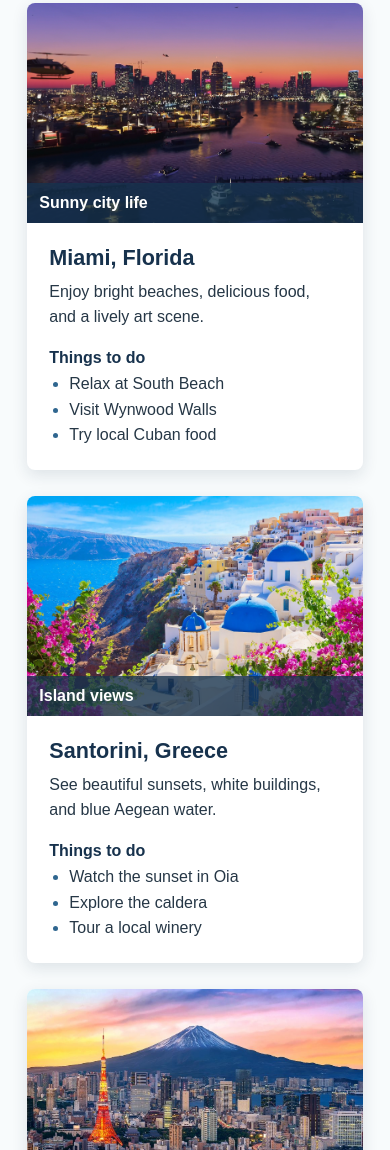
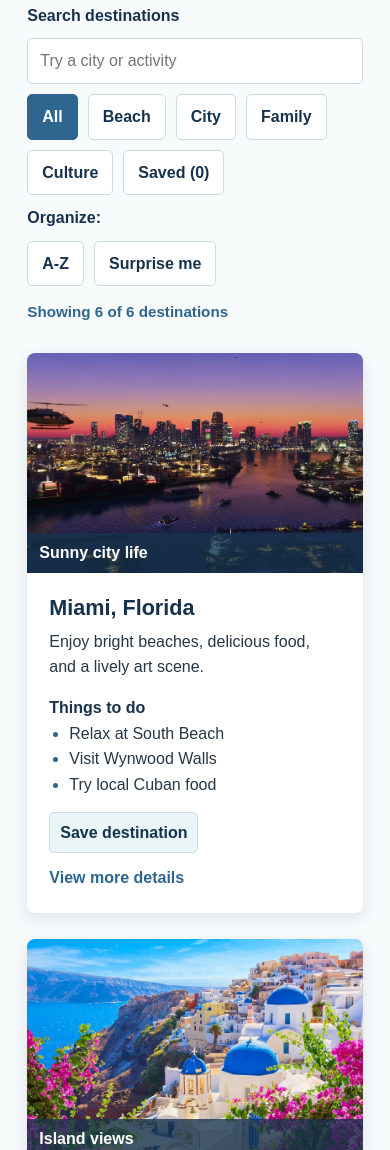
Before and after one commit to privatetom1208/Travel-Destination-Showcase, a plain HTML site: page index.html in a window 390 px wide. Shown: the part 850-2000 px from the top of the page. Drawn offline with Linux system fonts and the light colour scheme.

Commit message:
mini project #7 push

```diff
--- a/css/style.css
+++ b/css/style.css
@@ -122,6 +122,82 @@ nav {
     max-width: 650px;
 }
 
+.gallery-tools {
+    align-items: center;
+    display: flex;
+    flex-wrap: wrap;
+    gap: 10px;
+    margin-bottom: 28px;
+}
+
+.search-label {
+    color: var(--navy);
+    font-weight: bold;
+    width: 100%;
+}
+
+.search-input {
+    border: 1px solid #c9dce4;
+    border-radius: 5px;
+    color: var(--text);
+    font: inherit;
+    max-width: 420px;
+    padding: 9px 12px;
+    width: 100%;
+}
+
+.search-input:focus {
+    border-color: var(--blue);
+    outline: 2px solid rgba(47, 102, 143, .2);
+}
+
+.filter-button,
+.sort-button {
+    background: var(--white);
+    border: 1px solid #c9dce4;
+    border-radius: 5px;
+    color: var(--navy);
+    cursor: pointer;
+    font: inherit;
+    font-weight: bold;
+    padding: 9px 14px;
+}
+
+.filter-button:hover,
+.filter-button:focus,
+.sort-button:hover,
+.sort-button:focus,
+.filter-button.active {
+    background: var(--blue);
+    border-color: var(--blue);
+    color: var(--white);
+}
+
+.filter-button[aria-pressed="true"] {
+    background: var(--blue);
+    border-color: var(--blue);
+    color: var(--white);
+}
+
+.sort-button:disabled {
+    cursor: not-allowed;
+    opacity: .55;
+}
+
+.sort-label {
+    color: var(--navy);
+    font-weight: bold;
+    margin-left: auto;
+}
+
+.result-count {
+    color: var(--blue);
+    font-size: .95rem;
+    font-weight: bold;
+    margin: 4px 0 0;
+    width: 100%;
+}
+
 .destination-grid {
     display: grid;
     gap: 26px;
@@ -186,6 +262,73 @@ nav {
     color: var(--blue);
 }
 
+.details-button {
+    background: none;
+    border: 0;
+    color: var(--blue);
+    cursor: pointer;
+    font: inherit;
+    font-weight: bold;
+    margin-top: 12px;
+    padding: 0;
+}
+
+.details-button:hover,
+.details-button:focus {
+    color: var(--navy);
+    text-decoration: underline;
+}
+
+.save-button {
+    background: var(--sky);
+    border: 1px solid #c9dce4;
+    border-radius: 5px;
+    color: var(--navy);
+    cursor: pointer;
+    font: inherit;
+    font-weight: bold;
+    margin: 14px 12px 0 0;
+    padding: 7px 10px;
+}
+
+.save-button:hover,
+.save-button:focus,
+.save-button[aria-pressed="true"] {
+    background: var(--blue);
+    border-color: var(--blue);
+    color: var(--white);
+}
+
+.destination-dialog {
+    border: 0;
+    border-radius: 8px;
+    box-shadow: 0 8px 30px rgba(23, 50, 77, .25);
+    color: var(--text);
+    max-width: 430px;
+    padding: 28px;
+    width: calc(100% - 32px);
+}
+
+.destination-dialog::backdrop {
+    background: rgba(23, 50, 77, .55);
+}
+
+.dialog-close {
+    background: var(--blue);
+    border: 0;
+    border-radius: 5px;
+    color: var(--white);
+    cursor: pointer;
+    font: inherit;
+    font-weight: bold;
+    margin-top: 16px;
+    padding: 9px 14px;
+}
+
+.empty-message {
+    grid-column: 1 / -1;
+}
+
 .page-content {
     min-height: 65vh;
 }
@@ -235,6 +378,11 @@ footer {
         grid-template-columns: 1fr;
     }
 
+    .sort-label {
+        margin-left: 0;
+        width: 100%;
+    }
+
     h2 {
         font-size: 2rem;
     }
--- a/index.html
+++ b/index.html
@@ -32,63 +32,14 @@
             <h2>Choose your destination</h2>
             <p class="section-intro">Start with one of these favorite places. Each destination has something different to see and do.</p>
 
-            <div class="destination-grid">
-                <article class="destination-card">
-                    <div class="image-wrap">
-                        <img src="images/miami.jpg" alt="Colorful buildings and a beach in Miami">
-                        <span class="image-overlay">Sunny city life</span>
-                    </div>
-                    <div class="card-content">
-                        <h3>Miami, Florida</h3>
-                        <p>Enjoy bright beaches, delicious food, and a lively art scene.</p>
-                        <h4>Things to do</h4>
-                        <ul>
-                            <li>Relax at South Beach</li>
-                            <li>Visit Wynwood Walls</li>
-                            <li>Try local Cuban food</li>
-                        </ul>
-                    </div>
-                </article>
-
-                <article class="destination-card">
-                    <div class="image-wrap">
-                        <img src="images/santorini.jpg" alt="White buildings and blue water in Santorini">
-                        <span class="image-overlay">Island views</span>
-                    </div>
-                    <div class="card-content">
-                        <h3>Santorini, Greece</h3>
-                        <p>See beautiful sunsets, white buildings, and blue Aegean water.</p>
-                        <h4>Things to do</h4>
-                        <ul>
-                            <li>Watch the sunset in Oia</li>
-                            <li>Explore the caldera</li>
-                            <li>Tour a local winery</li>
-                        </ul>
-                    </div>
-                </article>
-
-                <article class="destination-card">
-                    <div class="image-wrap">
-                        <img src="images/tokyo.jpg" alt="Tokyo city buildings at night">
-                        <span class="image-overlay">Bright city nights</span>
-                    </div>
-                    <div class="card-content">
-                        <h3>Tokyo, Japan</h3>
-                        <p>Experience exciting neighborhoods, amazing food, and rich history.</p>
-                        <h4>Things to do</h4>
-                        <ul>
-                            <li>Visit Senso-ji Temple</li>
-                            <li>Explore Shibuya Crossing</li>
-                            <li>Eat fresh sushi</li>
-                        </ul>
-                    </div>
-                </article>
-            </div>
+            <div id="gallery-tools" class="gallery-tools" aria-label="Gallery controls"></div>
+            <div id="destination-grid" class="destination-grid"></div>
         </section>
     </main>
 
     <footer>
         <p>Created by Thomas Mairella. &copy; 2026 TravelTrekkers.</p>
     </footer>
+    <script src="js/script.js"></script>
 </body>
 </html>
--- /dev/null
+++ b/js/script.js
@@ -0,0 +1,254 @@
+const destinations = [
+    {
+        name: "Miami, Florida",
+        category: "Beach",
+        image: "images/miami.jpg",
+        alt: "Colorful buildings and a beach in Miami",
+        tagline: "Sunny city life",
+        description: "Enjoy bright beaches, delicious food, and a lively art scene.",
+        activities: ["Relax at South Beach", "Visit Wynwood Walls", "Try local Cuban food"]
+    },
+    {
+        name: "Santorini, Greece",
+        category: "Beach",
+        image: "images/santorini.jpg",
+        alt: "White buildings and blue water in Santorini",
+        tagline: "Island views",
+        description: "See beautiful sunsets, white buildings, and blue Aegean water.",
+        activities: ["Watch the sunset in Oia", "Explore the caldera", "Tour a local winery"]
+    },
+    {
+        name: "Tokyo, Japan",
+        category: "City",
+        image: "images/tokyo.jpg",
+        alt: "Tokyo city buildings at night",
+        tagline: "Bright city nights",
+        description: "Experience exciting neighborhoods, amazing food, and rich history.",
+        activities: ["Visit Senso-ji Temple", "Explore Shibuya Crossing", "Eat fresh sushi"]
+    },
+    {
+        name: "Orlando, Florida",
+        category: "Family",
+        image: "images/orlando.jpg",
+        alt: "Sunny outdoor scenery in Florida",
+        tagline: "Fun for everyone",
+        description: "Find exciting attractions, relaxing parks, and plenty of family fun.",
+        activities: ["Visit a theme park", "Explore Lake Eola", "Try a local food hall"]
+    },
+    {
+        name: "Mykonos, Greece",
+        category: "Beach",
+        image: "images/mykonos.jpg",
+        alt: "Bright island buildings beside blue water",
+        tagline: "Relaxed island days",
+        description: "Enjoy peaceful beaches, charming streets, and fresh Mediterranean food.",
+        activities: ["Walk Little Venice", "Relax at Platis Gialos", "Explore the windmills"]
+    },
+    {
+        name: "Kyoto, Japan",
+        category: "Culture",
+        image: "images/kyoto.jpg",
+        alt: "Colorful city lights in Japan",
+        tagline: "History and tradition",
+        description: "Discover quiet temples, beautiful gardens, and unforgettable traditions.",
+        activities: ["Visit Fushimi Inari", "Walk through Gion", "See Arashiyama Bamboo Grove"]
+    }
+];
+
+const gallery = document.querySelector("#destination-grid");
+const tools = document.querySelector("#gallery-tools");
+let currentFilter = "All";
+let sortAlphabetically = false;
+let searchQuery = "";
+let showSavedOnly = false;
+const savedDestinations = new Set();
+let resultCount;
+let savedButton;
+let surpriseButton;
+
+function createControls() {
+    const categories = ["All", ...new Set(destinations.map((destination) => destination.category))];
+
+    const searchLabel = document.createElement("label");
+    searchLabel.className = "search-label";
+    searchLabel.htmlFor = "destination-search";
+    searchLabel.textContent = "Search destinations";
+
+    const searchInput = document.createElement("input");
+    searchInput.className = "search-input";
+    searchInput.id = "destination-search";
+    searchInput.type = "search";
+    searchInput.placeholder = "Try a city or activity";
+    searchInput.addEventListener("input", () => {
+        searchQuery = searchInput.value.trim().toLocaleLowerCase();
+        displayDestinations();
+    });
+    tools.append(searchLabel, searchInput);
+
+    categories.forEach((category) => {
+        const button = document.createElement("button");
+        button.className = "filter-button" + (category === "All" ? " active" : "");
+        button.textContent = category;
+        button.type = "button";
+        button.setAttribute("aria-pressed", String(category === "All"));
+        button.addEventListener("click", () => {
+            currentFilter = category;
+            document.querySelectorAll(".filter-button").forEach((filterButton) => {
+                filterButton.classList.toggle("active", filterButton === button);
+                filterButton.setAttribute("aria-pressed", String(filterButton === button));
+            });
+            displayDestinations();
+        });
+        tools.append(button);
+    });
+
+    savedButton = document.createElement("button");
+    savedButton.className = "filter-button saved-filter";
+    savedButton.type = "button";
+    savedButton.setAttribute("aria-pressed", "false");
+    savedButton.addEventListener("click", () => {
+        showSavedOnly = !showSavedOnly;
+        savedButton.classList.toggle("active", showSavedOnly);
+        savedButton.setAttribute("aria-pressed", String(showSavedOnly));
+        displayDestinations();
+    });
+    tools.append(savedButton);
+
+    const sortLabel = document.createElement("span");
+    sortLabel.className = "sort-label";
+    sortLabel.textContent = "Organize:";
+    tools.append(sortLabel);
+
+    const sortButton = document.createElement("button");
+    sortButton.className = "sort-button";
+    sortButton.textContent = "A-Z";
+    sortButton.type = "button";
+    sortButton.setAttribute("aria-pressed", "false");
+    sortButton.addEventListener("click", () => {
+        sortAlphabetically = !sortAlphabetically;
+        sortButton.textContent = sortAlphabetically ? "Original order" : "A-Z";
+        sortButton.setAttribute("aria-pressed", String(sortAlphabetically));
+        displayDestinations();
+    });
+    tools.append(sortButton);
+
+    surpriseButton = document.createElement("button");
+    surpriseButton.className = "sort-button surprise-button";
+    surpriseButton.textContent = "Surprise me";
+    surpriseButton.type = "button";
+    surpriseButton.addEventListener("click", () => {
+        const visibleDestinations = getVisibleDestinations();
+        if (visibleDestinations.length > 0) {
+            showDetails(visibleDestinations[Math.floor(Math.random() * visibleDestinations.length)]);
+        }
+    });
+    tools.append(surpriseButton);
+
+    resultCount = document.createElement("p");
+    resultCount.className = "result-count";
+    resultCount.setAttribute("aria-live", "polite");
+    resultCount.setAttribute("aria-atomic", "true");
+    tools.append(resultCount);
+}
+
+function getVisibleDestinations() {
+    let visibleDestinations = destinations.filter((destination) =>
+        (currentFilter === "All" || destination.category === currentFilter) &&
+        (!showSavedOnly || savedDestinations.has(destination.name)) &&
+        (!searchQuery || [
+            destination.name,
+            destination.category,
+            destination.tagline,
+            destination.description,
+            ...destination.activities
+        ].some((value) => value.toLocaleLowerCase().includes(searchQuery)))
+    );
+
+    if (sortAlphabetically) {
+        visibleDestinations = [...visibleDestinations].sort((first, second) =>
+            first.name.localeCompare(second.name)
+        );
+    }
+
+    return visibleDestinations;
+}
+
+function displayDestinations() {
+    const visibleDestinations = getVisibleDestinations();
+    resultCount.textContent = `Showing ${visibleDestinations.length} of ${destinations.length} destinations`;
+    savedButton.textContent = `Saved (${savedDestinations.size})`;
+    surpriseButton.disabled = visibleDestinations.length === 0;
+
+    gallery.innerHTML = "";
+
+    if (visibleDestinations.length === 0) {
+        const emptyMessage = document.createElement("p");
+        emptyMessage.className = "empty-message";
+        emptyMessage.textContent = showSavedOnly && savedDestinations.size === 0
+            ? "You haven't saved any destinations yet. Save a place to find it here."
+            : "No destinations match your search and filters. Try changing them.";
+        gallery.append(emptyMessage);
+        return;
+    }
+
+    visibleDestinations.forEach((destination) => {
+        const card = document.createElement("article");
+        card.className = "destination-card";
+        card.innerHTML = `
+            <div class="image-wrap">
+                <img src="${destination.image}" alt="${destination.alt}">
+                <span class="image-overlay">${destination.tagline}</span>
+            </div>
+            <div class="card-content">
+                <h3>${destination.name}</h3>
+                <p>${destination.description}</p>
+                <h4>Things to do</h4>
+                <ul>${destination.activities.map((activity) => `<li>${activity}</li>`).join("")}</ul>
+                <button class="save-button" type="button"></button>
+                <button class="details-button" type="button">View more details</button>
+            </div>
+        `;
+
+        const saveButton = card.querySelector(".save-button");
+        const isSaved = savedDestinations.has(destination.name);
+        saveButton.textContent = isSaved ? "Saved" : "Save destination";
+        saveButton.setAttribute("aria-pressed", String(isSaved));
+        saveButton.setAttribute("aria-label", `${isSaved ? "Remove" : "Save"} ${destination.name}`);
+        saveButton.addEventListener("click", () => {
+            if (savedDestinations.has(destination.name)) {
+                savedDestinations.delete(destination.name);
+            } else {
+                savedDestinations.add(destination.name);
+            }
+            displayDestinations();
+        });
+
+        card.querySelector(".details-button").addEventListener("click", () => {
+            showDetails(destination);
+        });
+        gallery.append(card);
+    });
+}
+
+function showDetails(destination) {
+    const dialog = document.createElement("dialog");
+    dialog.className = "destination-dialog";
+    dialog.innerHTML = `
+        <h3>${destination.name}</h3>
+        <p><strong>Why visit?</strong> ${destination.description}</p>
+        <p><strong>Best for:</strong> ${destination.category} trips</p>
+        <button class="dialog-close" type="button">Close</button>
+    `;
+    document.body.append(dialog);
+    dialog.querySelector(".dialog-close").addEventListener("click", () => dialog.close());
+    dialog.addEventListener("click", (event) => {
+        if (event.target === dialog) {
+            dialog.close();
+        }
+    });
+    dialog.addEventListener("close", () => dialog.remove());
+    dialog.showModal();
+}
+
+createControls();
+displayDestinations();
```
Also changed, not shown: images/mykonos.jpg (added), images/orlando.jpg (added), 1 other file.
